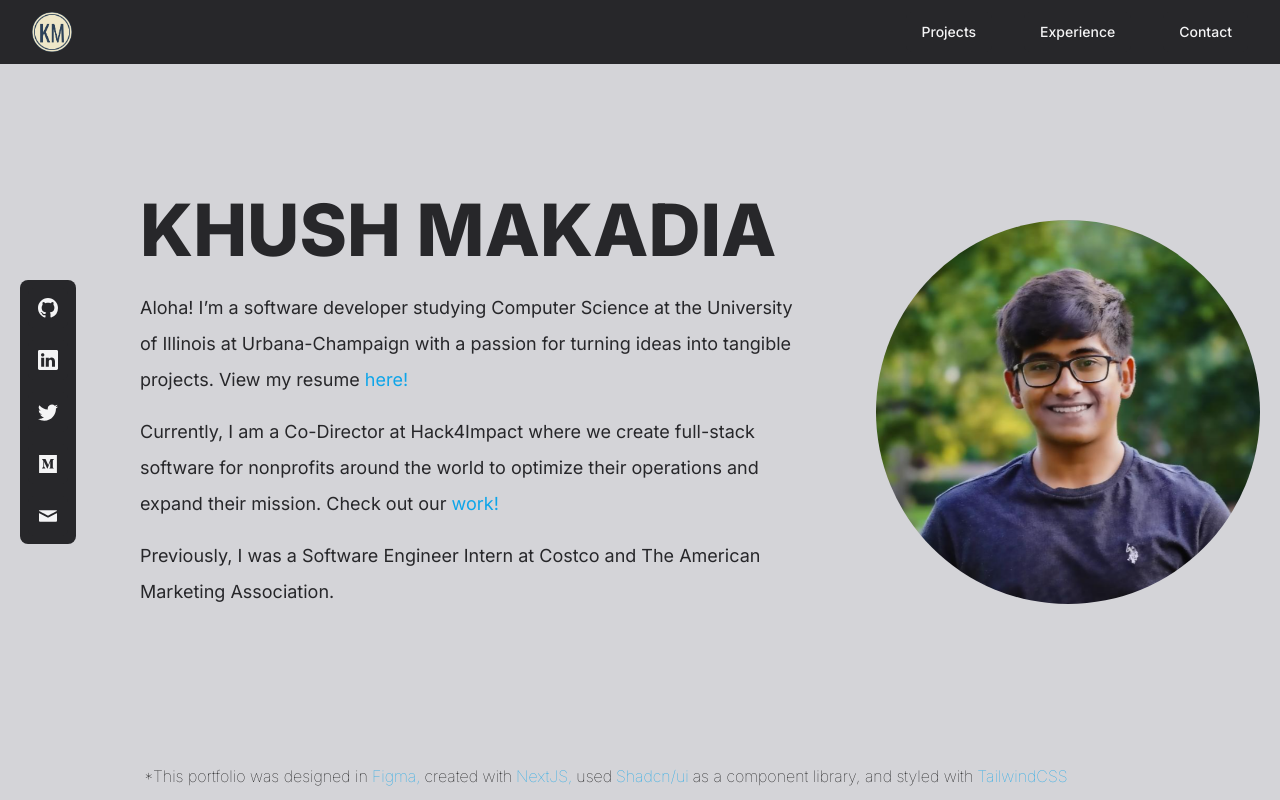
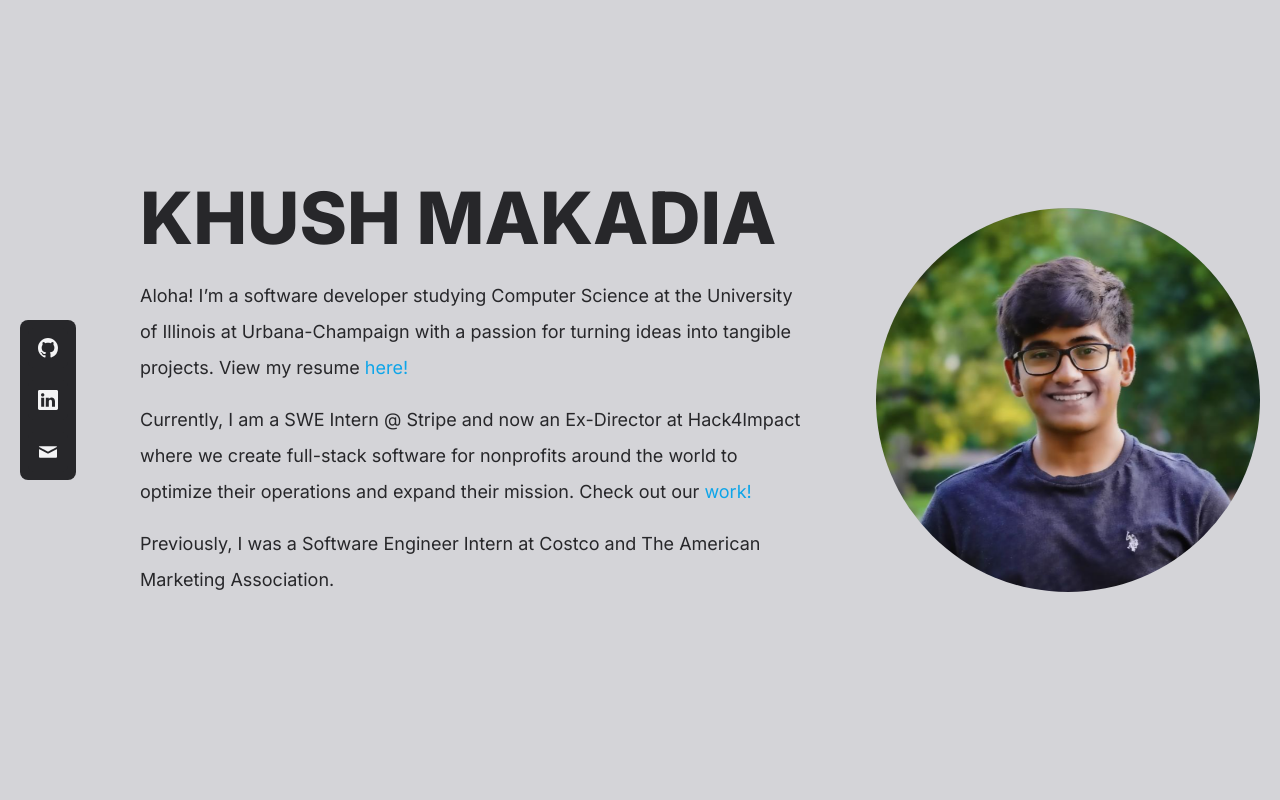
Before and after one commit to KhushMakadia4/Portfolio-V2, a Next.js app: page / in a window 1280 px wide. Built offline with nearby package versions, Linux system fonts and the light colour scheme.

Commit message:
25-26 update

```diff
--- a/src/app/layout.tsx
+++ b/src/app/layout.tsx
@@ -1,9 +1,6 @@
 import "./globals.css"
 import type { Metadata } from "next"
 import { Inter } from "next/font/google"
-import Navbar from "@/components/Navbar"
-import Footer from "@/components/Footer"
-import { Toaster } from "@/components/ui/toaster"
 
 const inter = Inter({ subsets: ["latin"] })
 
@@ -22,10 +19,10 @@ export default function RootLayout({
     <html lang="en" className="bg-zinc-300 scroll-smooth">
       <body className={inter.className} suppressHydrationWarning>
         <main className="flex min-h-screen min-w-screen flex-col items-start">
-          <Navbar />
+          {/* <Navbar /> */}
           {children}
-          <Toaster />
-          <Footer />
+          {/* <Toaster /> */}
+          {/* <Footer /> */}
         </main>
       </body>
     </html>
--- a/src/app/page.tsx
+++ b/src/app/page.tsx
@@ -25,9 +25,10 @@ export default function Home() {
             </a>
           </Label>
           <Label className="text-lg font-normal leading-loose">
-            Currently, I am a Co-Director at Hack4Impact where we create
-            full-stack software for nonprofits around the world to optimize
-            their operations and expand their mission. Check out our{" "}
+            Currently, I am a SWE Intern @ Stripe and now an Ex-Director at
+            Hack4Impact where we create full-stack software for nonprofits
+            around the world to optimize their operations and expand their
+            mission. Check out our{" "}
             <a
               href="https://uiuc.hack4impact.org"
               className="text-sky-500 underline-offset-4 hover:underline"
--- a/src/components/SocialsTray.tsx
+++ b/src/components/SocialsTray.tsx
@@ -31,30 +31,30 @@ const SocialsTray = () => {
       ),
       link: "https://www.linkedin.com/in/khush-makadia/"
     },
-    {
-      logo: (
-        <svg
-          fill="currentColor"
-          viewBox="0 0 16 16"
-          className="w-4 h-4 lg:w-5 lg:h-5 stroke-0 stroke-zinc-200"
-        >
-          <path d="M5.026 15c6.038 0 9.341-5.003 9.341-9.334 0-.14 0-.282-.006-.422A6.685 6.685 0 0016 3.542a6.658 6.658 0 01-1.889.518 3.301 3.301 0 001.447-1.817 6.533 6.533 0 01-2.087.793A3.286 3.286 0 007.875 6.03a9.325 9.325 0 01-6.767-3.429 3.289 3.289 0 001.018 4.382A3.323 3.323 0 01.64 6.575v.045a3.288 3.288 0 002.632 3.218 3.203 3.203 0 01-.865.115 3.23 3.23 0 01-.614-.057 3.283 3.283 0 003.067 2.277A6.588 6.588 0 01.78 13.58a6.32 6.32 0 01-.78-.045A9.344 9.344 0 005.026 15z" />
-        </svg>
-      ),
-      link: "https://twitter.com/kmak404"
-    },
-    {
-      logo: (
-        <svg
-          viewBox="0 0 512 512"
-          fill="currentColor"
-          className="w-4 h-4 lg:w-5 lg:h-5 stroke-0 stroke-zinc-200"
-        >
-          <path d="M28 28v456h456V28H28zm378.83 108.04l-24.46 23.45a7.162 7.162 0 00-2.72 6.86v172.28c-.44 2.61.61 5.26 2.72 6.86l23.88 23.45v5.15H286.13v-5.15l24.74-24.02c2.43-2.43 2.43-3.15 2.43-6.86V198.81l-68.79 174.71h-9.3l-80.09-174.71v117.1c-.67 4.92.97 9.88 4.43 13.44l32.18 39.03v5.15h-91.24v-5.15l32.18-39.03c3.44-3.57 4.98-8.56 4.15-13.44V180.5c.38-3.76-1.05-7.48-3.86-10.01l-28.6-34.46v-5.15h88.81l68.65 150.55 60.35-150.55h84.66v5.16z" />
-        </svg>
-      ),
-      link: "https://medium.com/@kmakadia4"
-    },
+    // {
+    //   logo: (
+    //     <svg
+    //       fill="currentColor"
+    //       viewBox="0 0 16 16"
+    //       className="w-4 h-4 lg:w-5 lg:h-5 stroke-0 stroke-zinc-200"
+    //     >
+    //       <path d="M5.026 15c6.038 0 9.341-5.003 9.341-9.334 0-.14 0-.282-.006-.422A6.685 6.685 0 0016 3.542a6.658 6.658 0 01-1.889.518 3.301 3.301 0 001.447-1.817 6.533 6.533 0 01-2.087.793A3.286 3.286 0 007.875 6.03a9.325 9.325 0 01-6.767-3.429 3.289 3.289 0 001.018 4.382A3.323 3.323 0 01.64 6.575v.045a3.288 3.288 0 002.632 3.218 3.203 3.203 0 01-.865.115 3.23 3.23 0 01-.614-.057 3.283 3.283 0 003.067 2.277A6.588 6.588 0 01.78 13.58a6.32 6.32 0 01-.78-.045A9.344 9.344 0 005.026 15z" />
+    //     </svg>
+    //   ),
+    //   link: "https://twitter.com/kmak404"
+    // },
+    // {
+    //   logo: (
+    //     <svg
+    //       viewBox="0 0 512 512"
+    //       fill="currentColor"
+    //       className="w-4 h-4 lg:w-5 lg:h-5 stroke-0 stroke-zinc-200"
+    //     >
+    //       <path d="M28 28v456h456V28H28zm378.83 108.04l-24.46 23.45a7.162 7.162 0 00-2.72 6.86v172.28c-.44 2.61.61 5.26 2.72 6.86l23.88 23.45v5.15H286.13v-5.15l24.74-24.02c2.43-2.43 2.43-3.15 2.43-6.86V198.81l-68.79 174.71h-9.3l-80.09-174.71v117.1c-.67 4.92.97 9.88 4.43 13.44l32.18 39.03v5.15h-91.24v-5.15l32.18-39.03c3.44-3.57 4.98-8.56 4.15-13.44V180.5c.38-3.76-1.05-7.48-3.86-10.01l-28.6-34.46v-5.15h88.81l68.65 150.55 60.35-150.55h84.66v5.16z" />
+    //     </svg>
+    //   ),
+    //   link: "https://medium.com/@kmakadia4"
+    // },
     {
       logo: (
         <svg
```
Also changed, not shown: 1 other file (tests, documents, lock files or other folders).
